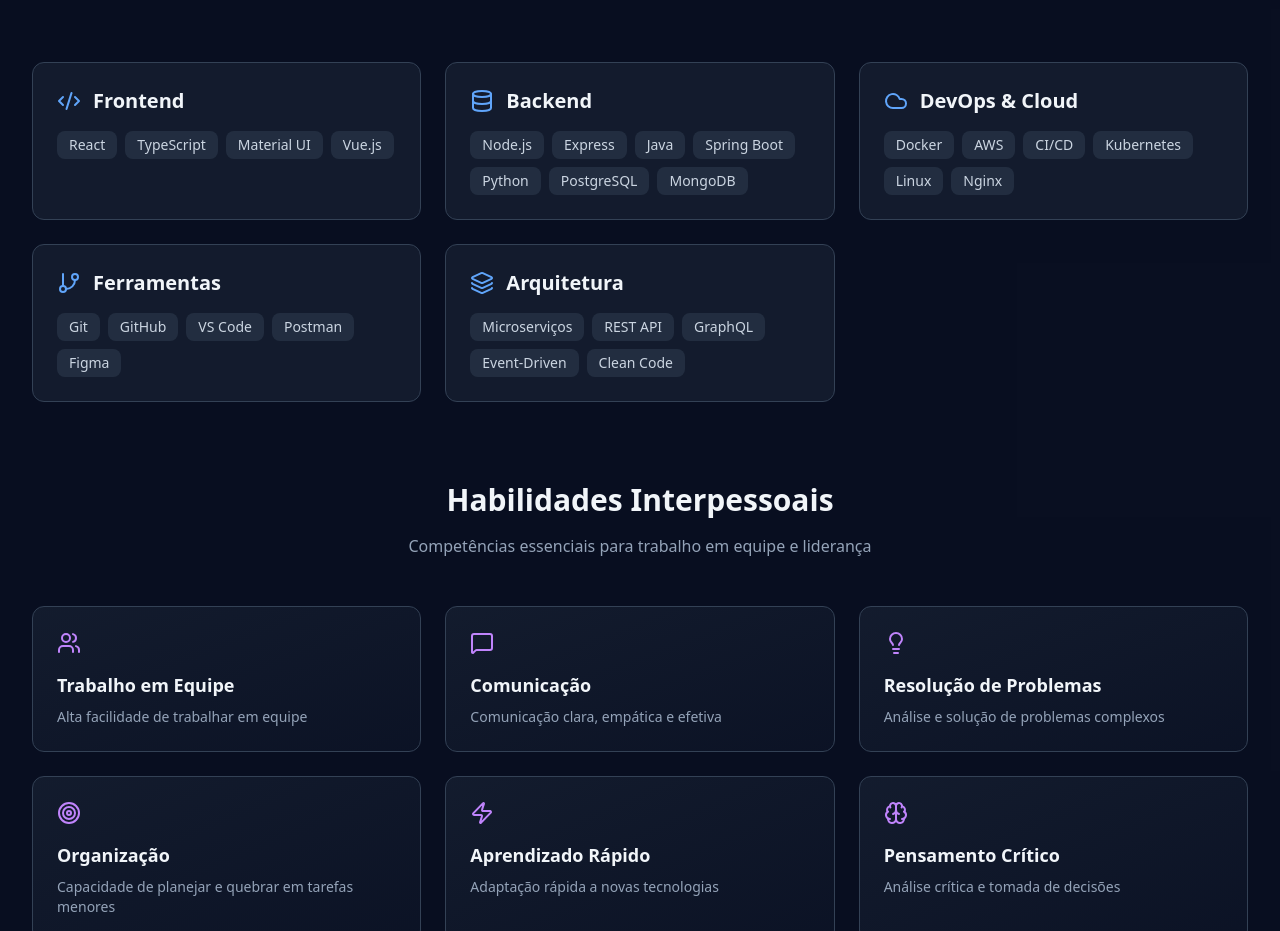
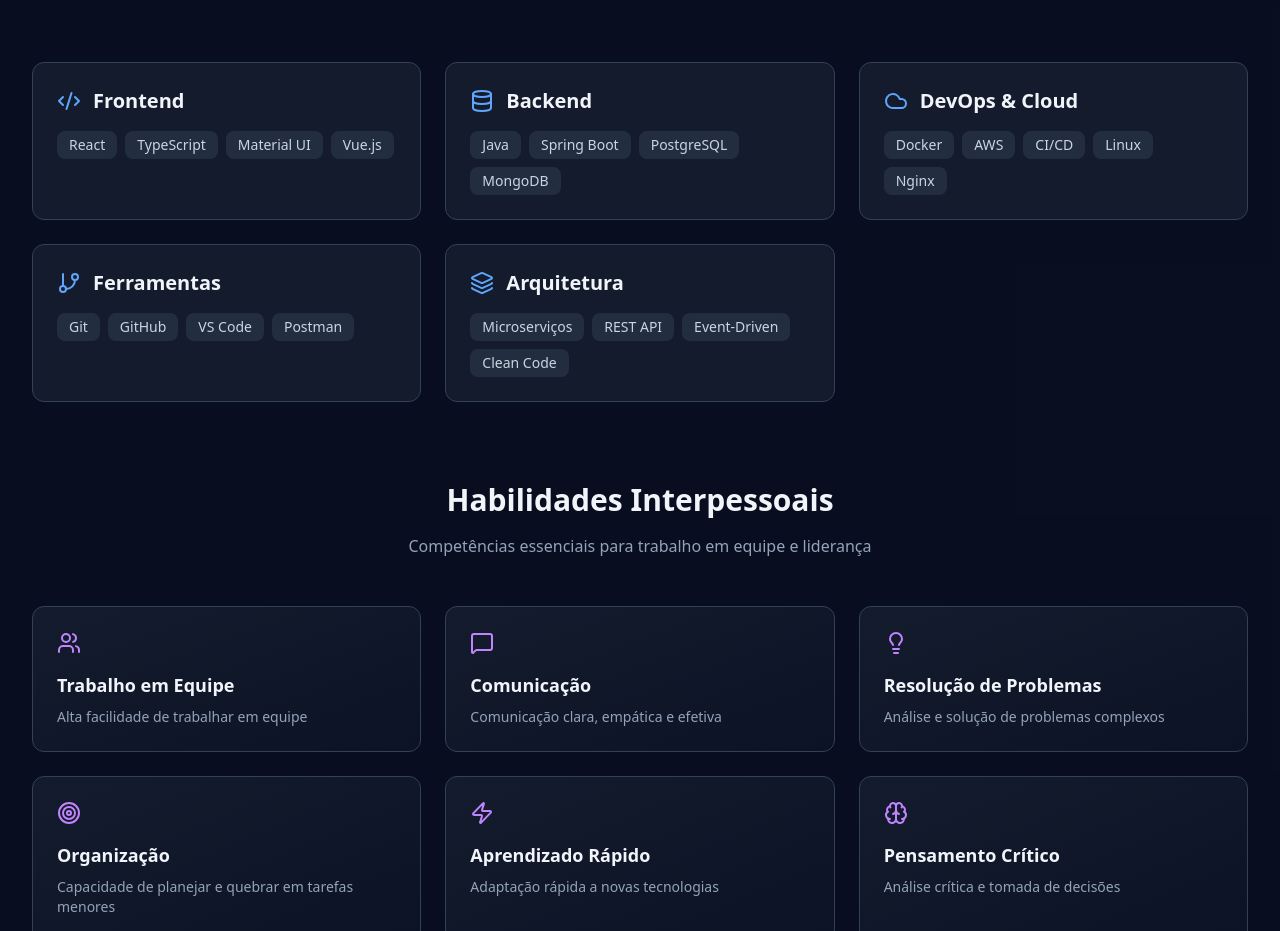
Before and after one commit to caiordev/portifolio, a React (Vite) app: page / in a window 1280 px wide. Shown: the part 5580-6511 px from the top of the page. Built offline with nearby package versions, Linux system fonts and the light colour scheme.

Commit message:
refactor: mudando tecnologias

```diff
--- a/src/components/Skills.jsx
+++ b/src/components/Skills.jsx
@@ -27,22 +27,22 @@
     {
       category: 'Backend',
       icon: <Database className="w-6 h-6" />,
-      skills: ['Node.js', 'Express', 'Java', 'Spring Boot', 'Python', 'PostgreSQL', 'MongoDB'],
+      skills: ['Java', 'Spring Boot', 'PostgreSQL', 'MongoDB'],
     },
     {
       category: 'DevOps & Cloud',
       icon: <Cloud className="w-6 h-6" />,
-      skills: ['Docker', 'AWS', 'CI/CD', 'Kubernetes', 'Linux', 'Nginx'],
+      skills: ['Docker', 'AWS', 'CI/CD', 'Linux', 'Nginx'],
     },
     {
       category: 'Ferramentas',
       icon: <GitBranch className="w-6 h-6" />,
-      skills: ['Git', 'GitHub', 'VS Code', 'Postman', 'Figma'],
+      skills: ['Git', 'GitHub', 'VS Code', 'Postman'],
     },
     {
       category: 'Arquitetura',
       icon: <Layers className="w-6 h-6" />,
-      skills: ['Microserviços', 'REST API', 'GraphQL', 'Event-Driven', 'Clean Code'],
+      skills: ['Microserviços', 'REST API', 'Event-Driven', 'Clean Code'],
     },
   ];
 
```
